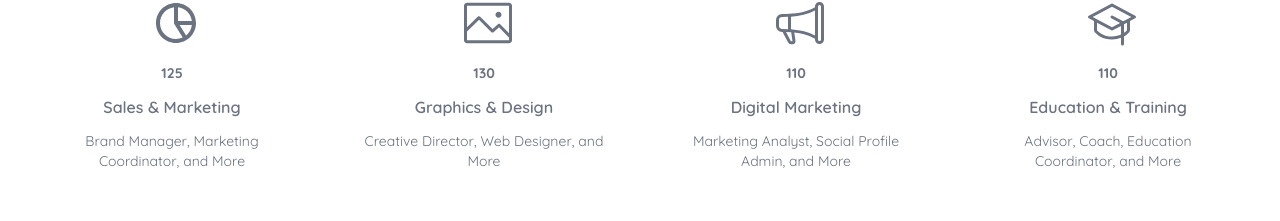
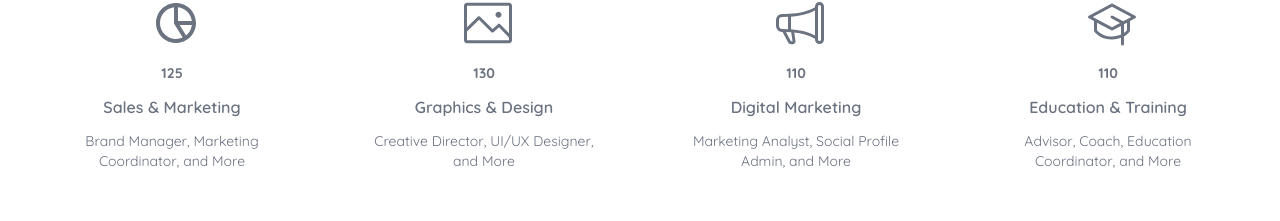
Before and after one commit to hubertproject/HuntNexus, a React (Vite) app: page / in a window 1280 px wide. Shown: the part 1809-2030 px from the top of the page. Built offline with nearby package versions, Linux system fonts and the light colour scheme.

Commit message:
Update description in Category component for Graphics & Design category

```diff
--- a/src/pages/home/component/Category.jsx
+++ b/src/pages/home/component/Category.jsx
@@ -40,7 +40,7 @@ const Main = () => {
             icon: <SlPicture className="h-12 w-12" />,
             figure: 130,
             title: "Graphics & Design",
-            description: "Creative Director, Web Designer, and More",
+            description: "Creative Director, UI/UX Designer, and More",
         },
         {
             icon: <BsMegaphone className="h-12 w-12" />,
```
